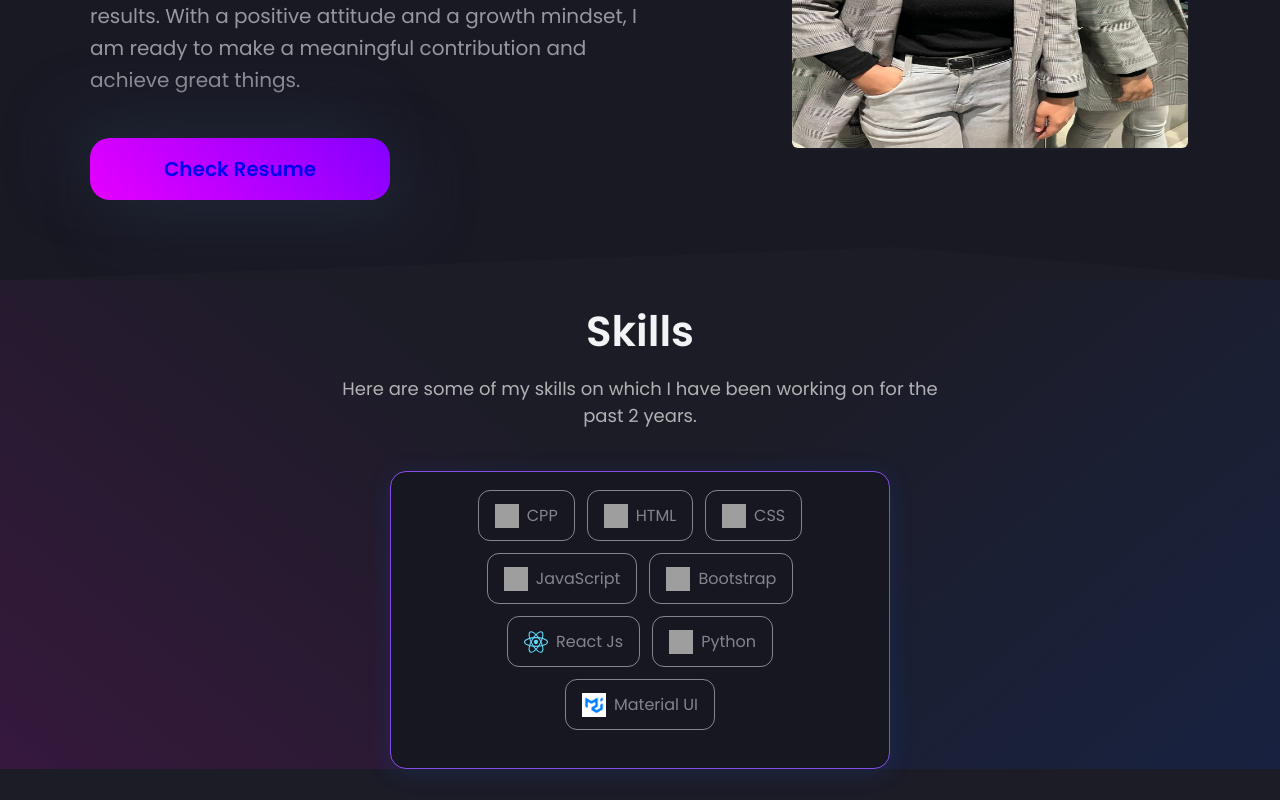
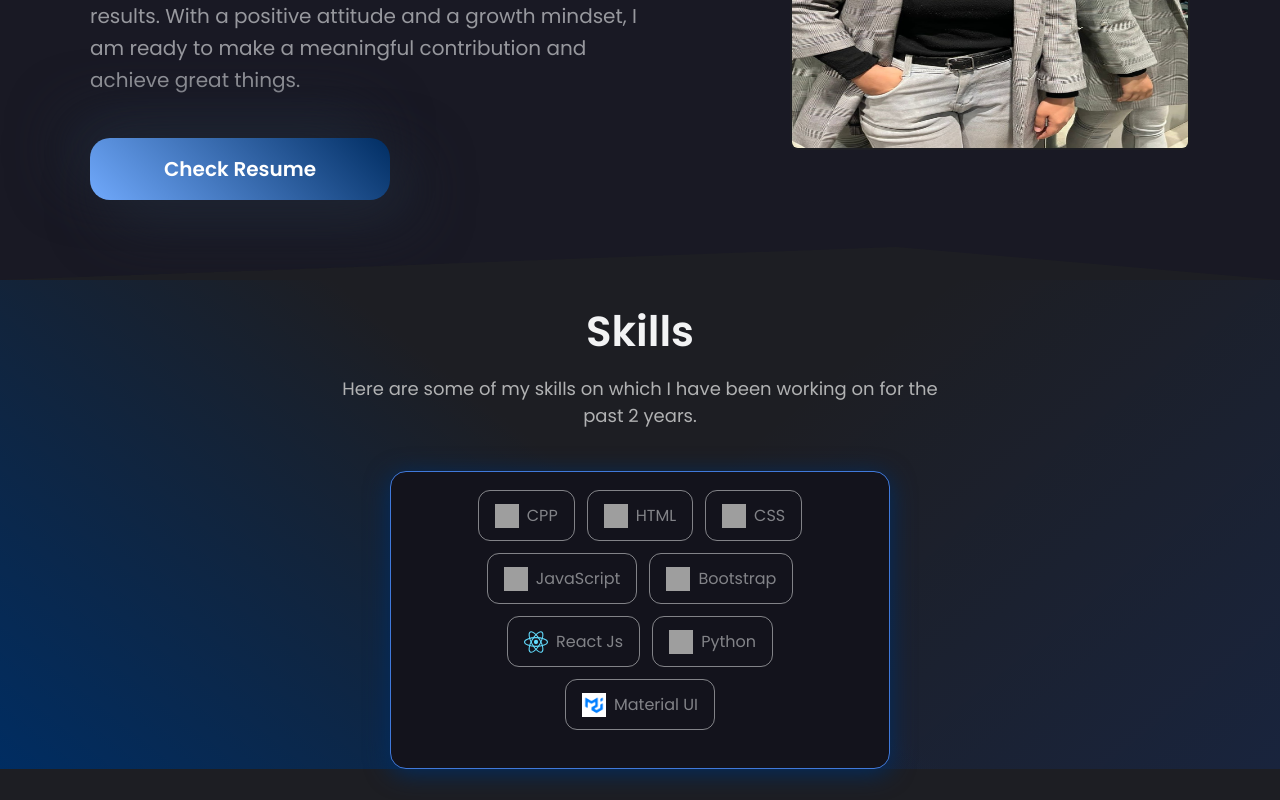
Before and after one commit to srishti-100/projectportfolio, a React (Create React App) app: page / in a window 1280 px wide. Shown: the part 460-1260 px from the top of the page. Built offline with nearby package versions, Linux system fonts and the light colour scheme; grey boxes are pictures that could not be loaded.

Commit message:
Minor changes done

```diff
--- a/src/App.js
+++ b/src/App.js
@@ -16,7 +16,8 @@ const Body = styled.div`
 const Wrapper = styled.div`
   background: linear-gradient(
       38.7deg,
-      rgba(204, 0, 187, 0.15) 0%,
+      rgba(0, 45, 98, 1) 0%,
+      //pink
       rgba(201, 32, 184, 0) 50%
     ),
     linear-gradient(
--- a/src/Components/Cards/EducationCard.js
+++ b/src/Components/Cards/EducationCard.js
@@ -36,7 +36,7 @@ const Span = styled.span`
 const Card = styled.div`
   width: 650px;
   border-radius: 10px;
-  box-shadow: rgba(23, 92, 230, 0.15) 0px 4px 24px;
+  box-shadow: rgb(0, 45, 98) 0px 4px 24px;
   padding: 12px 16px;
   justify-content: space-between;
   position: relative;
@@ -63,7 +63,7 @@ const Card = styled.div`
     overflow: visible;
     -webkit-line-clamp: unset;
   }
-  border: 0.1px solid #854ce6;
+  border: 0.1px solid #4079da;
 `;
 
 const Top = styled.div`
--- a/src/Components/Education/index.js
+++ b/src/Components/Education/index.js
@@ -91,8 +91,8 @@ const index = () => {
                   <EducationCard education={education} />
                 </TimelineContent>
                 <TimelineSeparator>
-                  <TimelineDot variant="outlined" color="secondary" />
-                  {<TimelineConnector style={{ background: "#854CE6" }} />}
+                  <TimelineDot variant="outlined" color="primary" />
+                  {<TimelineConnector style={{ background: "#1976d2" }} />}
                 </TimelineSeparator>
               </TimelineItem>
             ))}
--- a/src/Components/HeroSection/index.js
+++ b/src/Components/HeroSection/index.js
@@ -158,16 +158,16 @@ const ResumeButton = styled.a`
     max-width: 300px;
     text-align: center;
     padding: 16px 0;
-    color:${({ theme }) => theme.white};
+    color:white;
     border-radius: 20px;
     cursor: pointer;
     font-size: 20px;
     font-weight: 600;
     transition: all 0.2s ease-in-out !important;
-    background: hsla(271, 100%, 50%, 1);
-    background: linear-gradient(225deg, hsla(271, 100%, 50%, 1) 0%, hsla(294, 100%, 50%, 1) 100%);
-    background: -moz-linear-gradient(225deg, hsla(271, 100%, 50%, 1) 0%, hsla(294, 100%, 50%, 1) 100%);
-    background: -webkit-linear-gradient(225deg, hsla(271, 100%, 50%, 1) 0%, hsla(294, 100%, 50%, 1) 100%);
+    background: hsla(212.45, 100%, 19.22%, 1);
+  background: linear-gradient(225deg, hsla(212.45, 100%, 19.22%, 1) 0%, hsla(215.58, 95.29%, 71.37%, 1) 100%);
+  background: -moz-linear-gradient(225deg, hsla(212.45, 100%, 19.22%, 1) 0%, hsla(215.58, 95.29%, 71.37%, 1) 100%);
+  background: -webkit-linear-gradient(225deg, hsla(212.45, 100%, 19.22%, 1) 0%, hsla(215.58, 95.29%, 71.37%, 1) 100%);
     box-shadow:  20px 20px 60px #1F2634,
     -20px -20px 60px #1F2634;
     &:hover {
@@ -176,6 +176,11 @@ const ResumeButton = styled.a`
     box-shadow:  20px 20px 60px #1F2634,
     filter: brightness(1);
     }
+
+
+// hsla(206.75, 92.16%, 69.8%, 1)
+// hsla(203.29, 89.8%, 68.63%, 1)
+// hsla(206.82, 88.61%, 67.84%, 1)
 
 
     @media (max-width: 640px) {
--- a/src/Components/Skills/Index.js
+++ b/src/Components/Skills/Index.js
@@ -60,8 +60,8 @@ const Skill = styled.div`
   width: 100%;
   max-width: 500px;
   background: ${({ theme }) => theme.card};
-  border: 0.1px solid #854ce6;
-  box-shadow: rgba(23, 92, 230, 0.15) 0px 4px 24px;
+  border: 0.1px solid #4079da;
+  box-shadow: rgb(0, 45, 98) 0px 4px 24px;
   border-radius: 16px;
   padding: 18px 36px;
   @media (max-width: 768px) {
--- a/src/Utils/Theme.js
+++ b/src/Utils/Theme.js
@@ -1,12 +1,12 @@
 export const darkTheme = {
-  bg: "#1C1C27",
+  bg: "#1D1E23",
   bgLight: "#1C1E27",
-  primary: "#854CE6",
+  primary: "#4079DA",
   text_primary: "#F2F3F4",
   text_secondary: "#b1b2b3",
-  card: "#171721",
+  card: "#13131C",
   card_light: "#191924",
-  button: "#854CE6",
+  button: "#5780b0",
 };
 
 export const lightTheme = {
```
